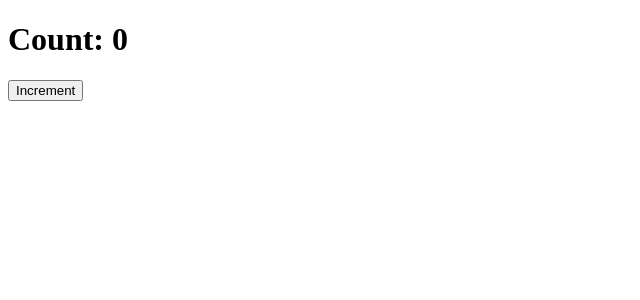
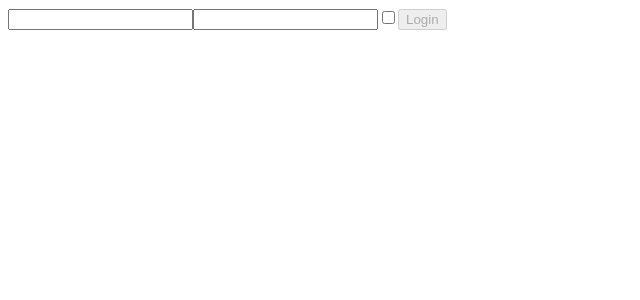
Before and after one commit to Vincenzo-Pallante-Dev/exercises-React, a React (Create React App) app in the folder my-project/: page / in a window 1280 px wide. Shown: the top 300 px of the page, without its empty margins (0-640 px from the left). Built offline with nearby package versions, Linux system fonts and the light colour scheme.

Commit message:
feat: exercise

```diff
--- a/my-project/src/App.js
+++ b/my-project/src/App.js
@@ -1,8 +1,8 @@
 import React from "react";
-import { ClickCounter } from "./components/ClickCounter";
+import { LoginForm } from "./components/Login";
 
 export class App extends React.Component {
   render() {
-    return <ClickCounter />;
+    return <LoginForm />;
   }
 }
--- a/my-project/src/components/ClickCounter.js
+++ /dev/null
@@ -1,16 +0,0 @@
-import { useState } from "react";
-
-export function ClickCounter({ initialValue = 0 }) {
-  const [count, setCount] = useState(initialValue);
-
-  function handleCounterIncrement() {
-    setCount((c) => c + 1);
-  }
-
-  return (
-    <div>
-      <h1>Count: {count}</h1>
-      <button onClick={handleCounterIncrement}>Increment</button>
-    </div>
-  );
-}
--- /dev/null
+++ b/my-project/src/components/Login.js
@@ -0,0 +1,60 @@
+import { useState } from "react";
+
+export function LoginForm() {
+  const [data, setData] = useState({
+    username: "",
+    password: "",
+    remember: false,
+  });
+
+  function handleInputChange(event) {
+    const { name, type, value, checked } = event.target;
+
+    setData((data) => {
+      return {
+        ...data,
+        [name]: type === "checkbox" ? checked : value,
+      };
+    });
+    // console.log(data);
+  }
+
+  function handleSubmit() {
+    console.log(data);
+  }
+
+  return (
+    <div>
+      <input
+        name="username"
+        value={data.username}
+        onChange={handleInputChange}
+      ></input>
+      <input
+        name="password"
+        type="passowrd"
+        value={data.password}
+        onChange={handleInputChange}
+      ></input>
+      <input
+        name="remember"
+        type="checkbox"
+        value={data.remember}
+        onChange={handleInputChange}
+      ></input>
+      <button
+        type="submit"
+        disabled={
+          data.username === "" ||
+          data.password === "" ||
+          data.remember === false
+            ? true
+            : false
+        }
+        onClick={handleSubmit}
+      >
+        Login
+      </button>
+    </div>
+  );
+}
```
Also changed, not shown: my-project/useState 01.txt (deleted), my-project/useState 02.txt (added).
